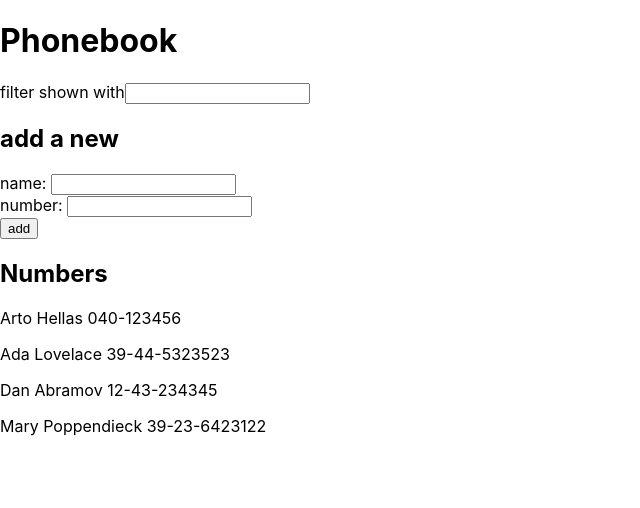
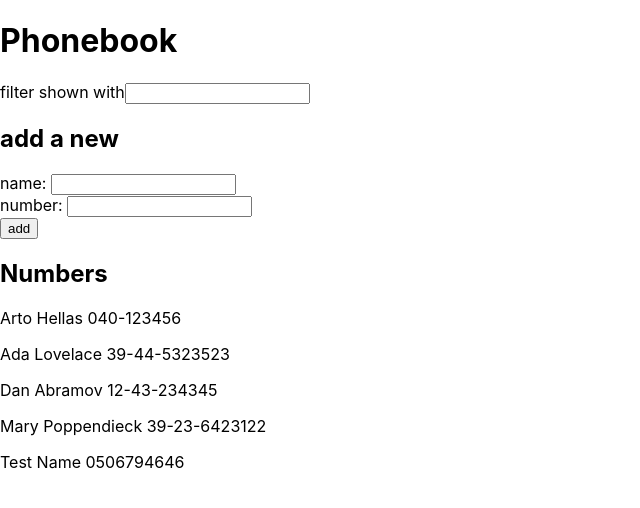
Before and after one commit to lapptomi/Fullstack-Open-2020, a React (Create React App) app in the folder Osa2/puhelinluettelo/: page / in a window 1280 px wide. Shown: the top 508 px of the page, without its empty margins (0-640 px from the left). Built offline with nearby package versions, Linux system fonts and the light colour scheme; data requests are answered from the project's data file.

Commit message:
Osa2 - tehtävä 2.15 tehty

```diff
--- a/Osa2/puhelinluettelo/db.json
+++ b/Osa2/puhelinluettelo/db.json
@@ -1,5 +1,5 @@
 {
-  "persons":[
+  "persons": [
     {
       "name": "Arto Hellas",
       "number": "040-123456",
@@ -19,6 +19,11 @@
       "name": "Mary Poppendieck",
       "number": "39-23-6423122",
       "id": 4
+    },
+    {
+      "name": "Test Name",
+      "number": "0506794646",
+      "id": 5
     }
   ]
 }
--- a/Osa2/puhelinluettelo/src/App.js
+++ b/Osa2/puhelinluettelo/src/App.js
@@ -11,9 +11,11 @@ const App = () => {
   const [newNumber, setNewNumber] = useState('')
   const [nameFilter, setNameFilter] = useState('')
 
+  const baseUrl = 'http://localhost:3001'
+
   useEffect(() => {
     axios
-      .get('http://localhost:3001/persons')
+      .get(`${baseUrl}/persons`)
       .then(response => setPersons(response.data))
   }, [])
 
@@ -29,22 +31,29 @@ const App = () => {
     setNewNumber(event.target.value)
   }
 
+  const addPerson = () => {
+    const personObject = {
+      name: newName,
+      number: newNumber
+    }
+    axios.post(`${baseUrl}/persons`, personObject)
+      .then(response => {
+        //console.log(response.data)
+        setPersons(persons.concat(response.data))
+        setNewName('')
+        setNewNumber('')
+      })
+  }
+
   const handleFormSubmit = (event) => {
     event.preventDefault()
     const nameNotUnique = persons.find(person =>
-      person.name.toLowerCase() === newName.toLowerCase()
-    )
+      person.name.toLowerCase() === newName.toLowerCase())
 
     if (nameNotUnique) {
       window.alert(`${newName} is already added to phonebook`)
     } else {
-      const personObject = {
-        name: newName,
-        number: newNumber
-      }
-      setPersons(persons.concat(personObject))
-      setNewName('')
-      setNewNumber('')
+      addPerson()
     }
   }
 
```
